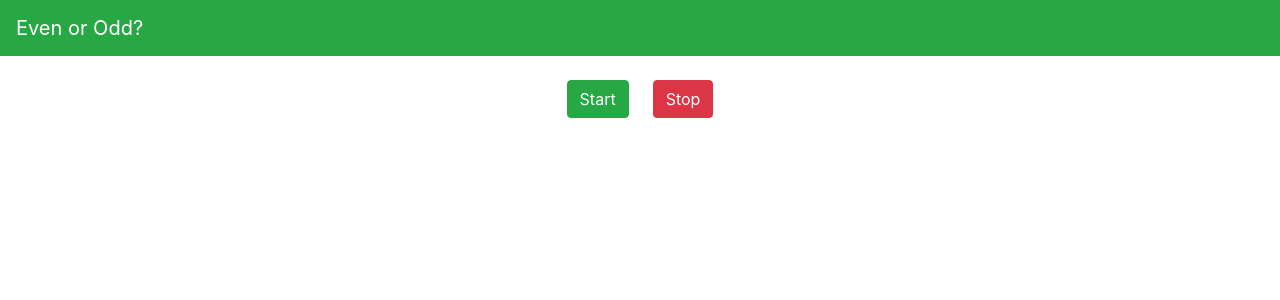
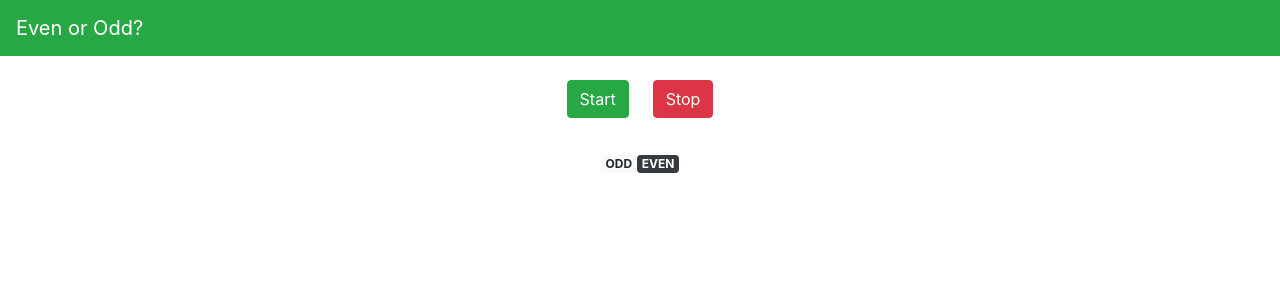
Before and after one commit to ebabel-eu/angular9-bindings-exercise, an Angular app: page / in a window 1280 px wide. Shown: the top 300 px of the page. Built offline with nearby package versions, Linux system fonts and the light colour scheme.

Commit message:
Communicate between components.

```diff
--- a/src/app/even/even.component.html
+++ b/src/app/even/even.component.html
@@ -1 +1 @@
-<p>even works!</p>
+<span class="badge badge-dark">EVEN</span>
--- a/src/app/even/even.component.ts
+++ b/src/app/even/even.component.ts
@@ -12,4 +12,7 @@ export class EvenComponent implements OnInit {
   ngOnInit(): void {
   }
 
+  onNumberUpdated($event: number) {
+    console.log($event);
+  }
 }
--- a/src/app/game-control/game-control.component.html
+++ b/src/app/game-control/game-control.component.html
@@ -13,3 +13,11 @@
     </div>
   </div>
 </div>
+<div class="row">
+  <div class="col">
+    <div class="text-center">
+      <app-odd (numberUpdated)="onNumberUpdated($event)"></app-odd>
+      <app-even (numberUpdated)="onNumberUpdated($event)"></app-even>
+    </div>
+  </div>
+</div>
--- a/src/app/odd/odd.component.html
+++ b/src/app/odd/odd.component.html
@@ -1 +1 @@
-<p>odd works!</p>
+<span class="badge badge-light">ODD</span>
--- a/src/app/odd/odd.component.ts
+++ b/src/app/odd/odd.component.ts
@@ -1,4 +1,4 @@
-import { Component, OnInit } from '@angular/core';
+import { Component, OnInit, Input } from '@angular/core';
 
 @Component({
   selector: 'app-odd',
@@ -6,10 +6,14 @@ import { Component, OnInit } from '@angular/core';
   styleUrls: ['./odd.component.css']
 })
 export class OddComponent implements OnInit {
+  @Input() numberUpdated: number;
 
   constructor() { }
 
   ngOnInit(): void {
   }
 
+  onNumberUpdated($event: number) {
+    console.log($event);
+  }
 }
```
